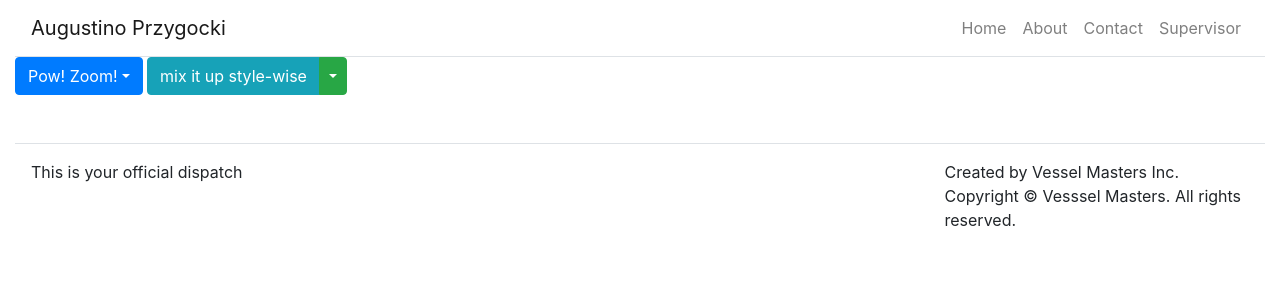
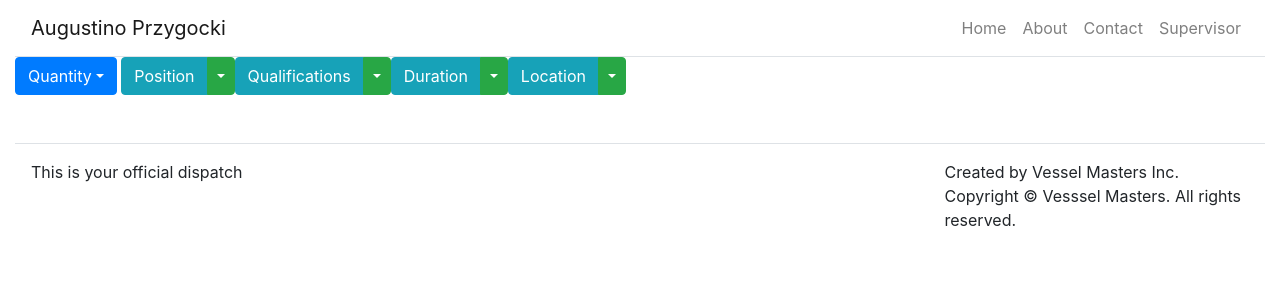
Before and after one commit to aprzygocki/dispatch, a React (Create React App) app: page /supervisor in a window 1280 px wide. Shown: the top 300 px of the page. Built offline with nearby package versions, Linux system fonts and the light colour scheme.

Commit message:
created quantity, position, quals, duration and location drops

```diff
--- a/src/pages/SupervisorPage.js
+++ b/src/pages/SupervisorPage.js
@@ -15,28 +15,65 @@ function SupervisorPage (props) {
 return(
 <>
   <Dropdown as={ButtonGroup}>
-    <Dropdown.Toggle id="dropdown-custom-1">Pow! Zoom!</Dropdown.Toggle>
+    <Dropdown.Toggle id="dropdown-custom-1">Quantity</Dropdown.Toggle>
     <Dropdown.Menu className="super-colors">
-      <Dropdown.Item eventKey="1">Action</Dropdown.Item>
-      <Dropdown.Item eventKey="2">Another action</Dropdown.Item>
+      <Dropdown.Item eventKey="1">1</Dropdown.Item>
+      <Dropdown.Item eventKey="2">2</Dropdown.Item>
       <Dropdown.Item eventKey="3" active>
-        Active Item
+        3
       </Dropdown.Item>
       <Dropdown.Divider />
-      <Dropdown.Item eventKey="4">Separated link</Dropdown.Item>
+      <Dropdown.Item eventKey="4">4</Dropdown.Item>
     </Dropdown.Menu>
   </Dropdown>{' '}
   <Dropdown as={ButtonGroup}>
-    <Button variant="info">mix it up style-wise</Button>
+    <Button variant="info">Position</Button>
     <Dropdown.Toggle split variant="success" id="dropdown-custom-2" />
     <Dropdown.Menu className="super-colors">
-      <Dropdown.Item eventKey="1">Action</Dropdown.Item>
-      <Dropdown.Item eventKey="2">Another action</Dropdown.Item>
+      <Dropdown.Item eventKey="1">Deckhand</Dropdown.Item>
+      <Dropdown.Item eventKey="2">Terminal Attendant</Dropdown.Item>
       <Dropdown.Item eventKey="3" active>
-        Active Item
+        Vessel Master
       </Dropdown.Item>
       <Dropdown.Divider />
-      <Dropdown.Item eventKey="4">Separated link</Dropdown.Item>
+      <Dropdown.Item eventKey="4">Supervisor</Dropdown.Item>
+    </Dropdown.Menu>
+  </Dropdown>
+  <Dropdown as={ButtonGroup}>
+    <Button variant="info">Qualifications</Button>
+    <Dropdown.Toggle split variant="success" id="dropdown-custom-2" />
+    <Dropdown.Menu className="super-colors">
+      <Dropdown.Item eventKey="1">Valid Driver's Licence</Dropdown.Item>
+      <Dropdown.Item eventKey="2">Respirator Qualified</Dropdown.Item>
+      <Dropdown.Item eventKey="3" active>
+        Ramp Qualified
+      </Dropdown.Item>
+      <Dropdown.Divider />
+      <Dropdown.Item eventKey="4">Lead</Dropdown.Item>
+    </Dropdown.Menu>
+  </Dropdown>
+  <Dropdown as={ButtonGroup}>
+    <Button variant="info">Duration</Button>
+    <Dropdown.Toggle split variant="success" id="dropdown-custom-2" />
+    <Dropdown.Menu className="super-colors">
+      <Dropdown.Item eventKey="1">8 Hours</Dropdown.Item>
+      <Dropdown.Item eventKey="2">16 Hours</Dropdown.Item>
+      <Dropdown.Item eventKey="3">24 Hours</Dropdown.Item>
+      <Dropdown.Item eventKey="4">36 Hours</Dropdown.Item>
+      <Dropdown.Divider />
+      <Dropdown.Item eventKey="5">40+ Hours</Dropdown.Item>
+    </Dropdown.Menu>
+  </Dropdown>
+  <Dropdown as={ButtonGroup}>
+    <Button variant="info">Location</Button>
+    <Dropdown.Toggle split variant="success" id="dropdown-custom-2" />
+    <Dropdown.Menu className="super-colors">
+      <Dropdown.Item eventKey="1">Larkspur Ferry Terminal</Dropdown.Item>
+      <Dropdown.Item eventKey="2">San Francisco Ferry Terminal</Dropdown.Item>
+      <Dropdown.Item eventKey="3">Sausalito</Dropdown.Item>
+      <Dropdown.Item eventKey="4">AT&T</Dropdown.Item>
+      <Dropdown.Divider />
+      <Dropdown.Item eventKey="5">Call Supervisor for Location Start</Dropdown.Item>
     </Dropdown.Menu>
   </Dropdown>
 </>
```
Also changed, not shown: 2 other files (tests, documents, lock files or other folders).
